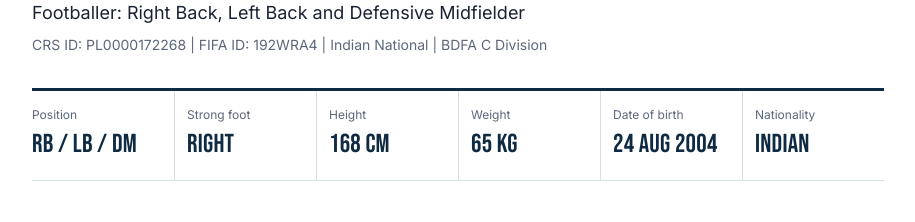
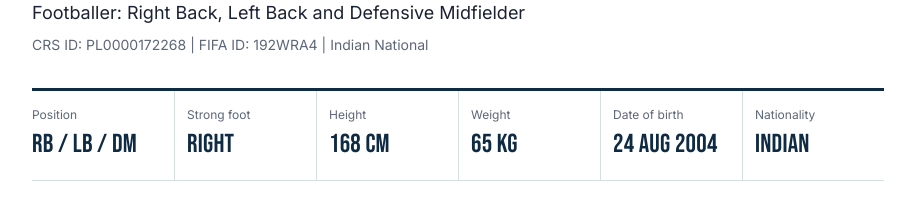
Before and after one commit to hari11-gh/player-cv, a plain HTML site: page index.html in a window 1280 px wide. Shown: the part 268-490 px from the top of the page, without its empty margins (182-1097 px from the left). Drawn offline with Linux system fonts and the light colour scheme.

Commit message:
Update on top page

```diff
--- a/index.html
+++ b/index.html
@@ -99,7 +99,7 @@ button{font:inherit;cursor:pointer;background:var(--navy);color:#fff;border:0;bo
     <div>
       <h1>Hariharan<span>Karthik</span></h1>
       <p class="sub">Footballer: Right Back, Left Back and Defensive Midfielder</p>
-      <p class="ids">CRS ID: PL0000172268 | FIFA ID: 192WRA4 | Indian National | BDFA C Division</p>
+      <p class="ids">CRS ID: PL0000172268 | FIFA ID: 192WRA4 | Indian National</p>
     </div>
     <div class="photo" id="photo" tabindex="0" role="button" aria-label="Add your photo">
       <span id="ph">Tap to add your photo</span>
```
